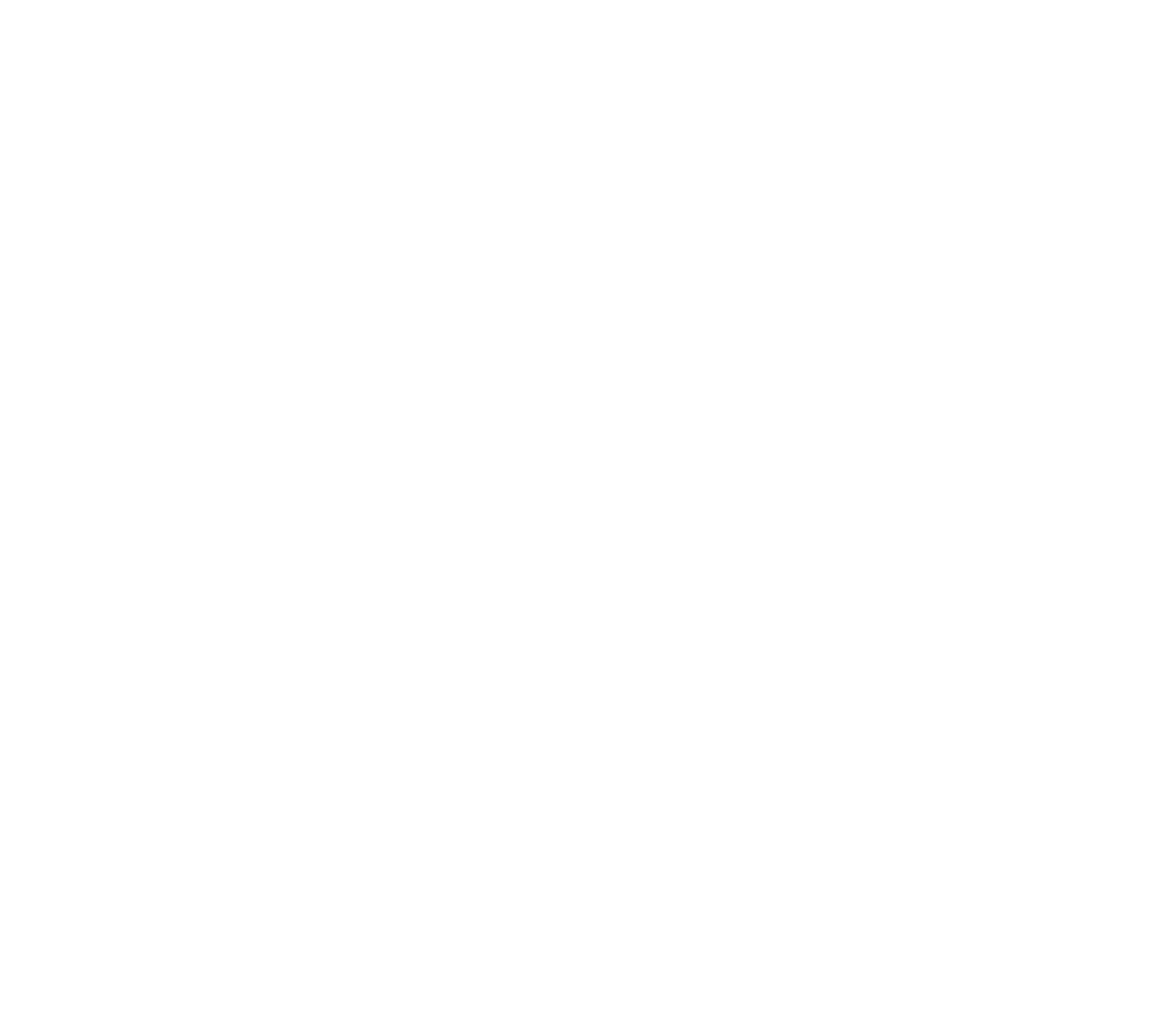
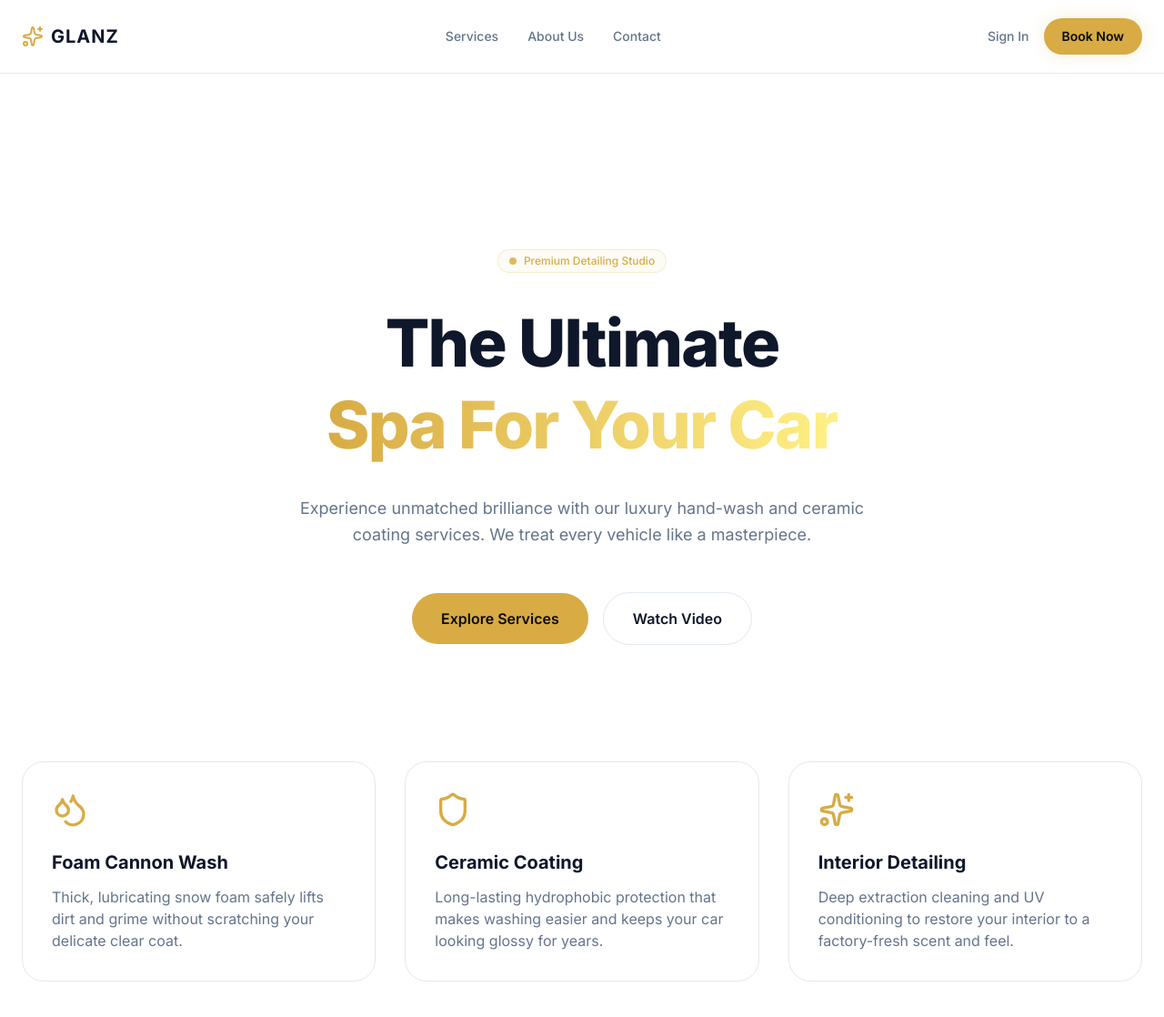
Before and after one commit to muh-habeeb/glance_car_wash, a Next.js app in the folder frontend/: page / in a window 1280 px wide. Before the commit this address had no page. Shown: the top 1118 px of the page at 91% size. Before the commit the page ends 800 px from the top, so only its background shows below. Built offline with nearby package versions, Linux system fonts and the light colour scheme.

Commit message:
refactor(ui): move home page to root and use glanz brand colors

```diff
--- a/frontend/app/home/page.tsx
+++ /dev/null
@@ -1,93 +0,0 @@
-import { Shield, Sparkles, Droplets } from "lucide-react";
-import Link from "next/link";
-
-export default function HomePage() {
-  return (
-    <div className="min-h-screen bg-black text-white font-sans selection:bg-blue-600 selection:text-white">
-      {/* Header */}
-      <header className="sticky top-0 z-50 w-full border-b border-white/10 bg-black/50 backdrop-blur-md">
-        <div className="container mx-auto flex h-20 items-center justify-between px-6">
-          <div className="flex items-center gap-2">
-            <Sparkles className="h-6 w-6 text-blue-500" />
-            <span className="text-xl font-bold tracking-wider">GLANZ</span>
-          </div>
-          <nav className="hidden md:flex items-center gap-8 text-sm font-medium text-zinc-400">
-            <Link href="#services" className="hover:text-white transition-colors">Services</Link>
-            <Link href="#about" className="hover:text-white transition-colors">About Us</Link>
-            <Link href="#contact" className="hover:text-white transition-colors">Contact</Link>
-          </nav>
-          <div className="flex items-center gap-4">
-            <Link
-              href="/login"
-              className="text-sm font-medium text-zinc-300 hover:text-white transition-colors"
-            >
-              Sign In
-            </Link>
-            <Link
-              href="/register"
-              className="px-5 py-2.5 rounded-full bg-blue-600 hover:bg-blue-700 text-sm font-semibold transition-all shadow-[0_0_20px_rgba(37,99,235,0.3)] hover:shadow-[0_0_30px_rgba(37,99,235,0.5)]"
-            >
-              Book Now
-            </Link>
-          </div>
-        </div>
-      </header>
-
-      {/* Hero Section */}
-      <main className="container mx-auto px-6 pt-32 pb-24 text-center md:pt-48 md:pb-32">
-        <div className="inline-flex items-center gap-2 px-3 py-1 rounded-full border border-white/10 bg-white/5 text-xs font-medium text-blue-400 mb-8">
-          <span className="flex h-2 w-2 rounded-full bg-blue-500 animate-pulse"></span>
-          Premium Detailing Studio
-        </div>
-
-        <h1 className="text-5xl md:text-7xl font-extrabold tracking-tight mb-8 leading-tight">
-          The Ultimate <br className="hidden md:block" />
-          <span className="text-transparent bg-clip-text bg-gradient-to-r from-blue-400 to-cyan-300">
-            Spa For Your Car
-          </span>
-        </h1>
-
-        <p className="max-w-2xl mx-auto text-lg text-zinc-400 mb-12 leading-relaxed">
-          Experience unmatched brilliance with our luxury hand-wash and ceramic coating services.
-          We treat every vehicle like a masterpiece.
-        </p>
-
-        <div className="flex flex-col sm:flex-row items-center justify-center gap-4">
-          <Link
-            href="/register"
-            className="w-full sm:w-auto px-8 py-4 rounded-full bg-white text-black font-semibold hover:bg-zinc-200 transition-colors"
-          >
-            Explore Services
-          </Link>
-          <Link
-            href="#video"
-            className="w-full sm:w-auto px-8 py-4 rounded-full border border-white/20 font-semibold hover:bg-white/10 transition-colors"
-          >
-            Watch Video
-          </Link>
-        </div>
-
-        {/* Feature Grid */}
-        <div className="grid grid-cols-1 md:grid-cols-3 gap-8 mt-32 text-left">
-          <div className="p-8 rounded-3xl border border-white/10 bg-gradient-to-b from-white/[0.03] to-transparent hover:border-white/20 transition-all">
-            <Droplets className="h-10 w-10 text-blue-400 mb-6" />
-            <h3 className="text-xl font-bold mb-3">Foam Cannon Wash</h3>
-            <p className="text-zinc-500">Thick, lubricating snow foam safely lifts dirt and grime without scratching your delicate clear coat.</p>
-          </div>
-
-          <div className="p-8 rounded-3xl border border-white/10 bg-gradient-to-b from-white/[0.03] to-transparent hover:border-white/20 transition-all">
-            <Shield className="h-10 w-10 text-blue-400 mb-6" />
-            <h3 className="text-xl font-bold mb-3">Ceramic Coating</h3>
-            <p className="text-zinc-500">Long-lasting hydrophobic protection that makes washing easier and keeps your car looking glossy for years.</p>
-          </div>
-
-          <div className="p-8 rounded-3xl border border-white/10 bg-gradient-to-b from-white/[0.03] to-transparent hover:border-white/20 transition-all">
-            <Sparkles className="h-10 w-10 text-blue-400 mb-6" />
-            <h3 className="text-xl font-bold mb-3">Interior Detailing</h3>
-            <p className="text-zinc-500">Deep extraction cleaning and UV conditioning to restore your interior to a factory-fresh scent and feel.</p>
-          </div>
-        </div>
-      </main>
-    </div>
-  );
-}
--- a/frontend/app/page.tsx
+++ b/frontend/app/page.tsx
@@ -1,5 +1,93 @@
-import { redirect } from "next/navigation";
+import { Shield, Sparkles, Droplets } from "lucide-react";
+import Link from "next/link";
 
-export default function RootPage() {
-  redirect("/home");
+export default function HomePage() {
+  return (
+    <div className="min-h-screen bg-background text-foreground font-sans">
+      {/* Header */}
+      <header className="sticky top-0 z-50 w-full border-b border-border bg-background/80 backdrop-blur-md">
+        <div className="container mx-auto flex h-20 items-center justify-between px-6">
+          <div className="flex items-center gap-2">
+            <Sparkles className="h-6 w-6 text-primary" />
+            <span className="text-xl font-bold tracking-wider">GLANZ</span>
+          </div>
+          <nav className="hidden md:flex items-center gap-8 text-sm font-medium text-muted-foreground">
+            <Link href="#services" className="hover:text-primary transition-colors">Services</Link>
+            <Link href="#about" className="hover:text-primary transition-colors">About Us</Link>
+            <Link href="#contact" className="hover:text-primary transition-colors">Contact</Link>
+          </nav>
+          <div className="flex items-center gap-4">
+            <Link
+              href="/login"
+              className="text-sm font-medium text-muted-foreground hover:text-primary transition-colors"
+            >
+              Sign In
+            </Link>
+            <Link
+              href="/register"
+              className="px-5 py-2.5 rounded-full bg-primary hover:bg-primary/90 text-primary-foreground text-sm font-semibold transition-all shadow-[0_0_20px_rgba(216,171,68,0.2)] hover:shadow-[0_0_30px_rgba(216,171,68,0.4)]"
+            >
+              Book Now
+            </Link>
+          </div>
+        </div>
+      </header>
+
+      {/* Hero Section */}
+      <main className="container mx-auto px-6 pt-32 pb-24 text-center md:pt-48 md:pb-32">
+        <div className="inline-flex items-center gap-2 px-3 py-1 rounded-full border border-primary/20 bg-primary/5 text-xs font-medium text-primary mb-8">
+          <span className="flex h-2 w-2 rounded-full bg-primary animate-pulse"></span>
+          Premium Detailing Studio
+        </div>
+
+        <h1 className="text-5xl md:text-7xl font-extrabold tracking-tight mb-8 leading-tight">
+          The Ultimate <br className="hidden md:block" />
+          <span className="text-transparent bg-clip-text bg-gradient-to-r from-primary to-yellow-200">
+            Spa For Your Car
+          </span>
+        </h1>
+
+        <p className="max-w-2xl mx-auto text-lg text-muted-foreground mb-12 leading-relaxed">
+          Experience unmatched brilliance with our luxury hand-wash and ceramic coating services.
+          We treat every vehicle like a masterpiece.
+        </p>
+
+        <div className="flex flex-col sm:flex-row items-center justify-center gap-4">
+          <Link
+            href="/register"
+            className="w-full sm:w-auto px-8 py-4 rounded-full bg-primary text-primary-foreground font-semibold hover:bg-primary/90 transition-colors"
+          >
+            Explore Services
+          </Link>
+          <Link
+            href="#video"
+            className="w-full sm:w-auto px-8 py-4 rounded-full border border-border font-semibold hover:bg-muted transition-colors"
+          >
+            Watch Video
+          </Link>
+        </div>
+
+        {/* Feature Grid */}
+        <div className="grid grid-cols-1 md:grid-cols-3 gap-8 mt-32 text-left">
+          <div className="p-8 rounded-3xl border border-border bg-card hover:border-primary/50 transition-all">
+            <Droplets className="h-10 w-10 text-primary mb-6" />
+            <h3 className="text-xl font-bold mb-3">Foam Cannon Wash</h3>
+            <p className="text-muted-foreground">Thick, lubricating snow foam safely lifts dirt and grime without scratching your delicate clear coat.</p>
+          </div>
+
+          <div className="p-8 rounded-3xl border border-border bg-card hover:border-primary/50 transition-all">
+            <Shield className="h-10 w-10 text-primary mb-6" />
+            <h3 className="text-xl font-bold mb-3">Ceramic Coating</h3>
+            <p className="text-muted-foreground">Long-lasting hydrophobic protection that makes washing easier and keeps your car looking glossy for years.</p>
+          </div>
+
+          <div className="p-8 rounded-3xl border border-border bg-card hover:border-primary/50 transition-all">
+            <Sparkles className="h-10 w-10 text-primary mb-6" />
+            <h3 className="text-xl font-bold mb-3">Interior Detailing</h3>
+            <p className="text-muted-foreground">Deep extraction cleaning and UV conditioning to restore your interior to a factory-fresh scent and feel.</p>
+          </div>
+        </div>
+      </main>
+    </div>
+  );
 }
```
